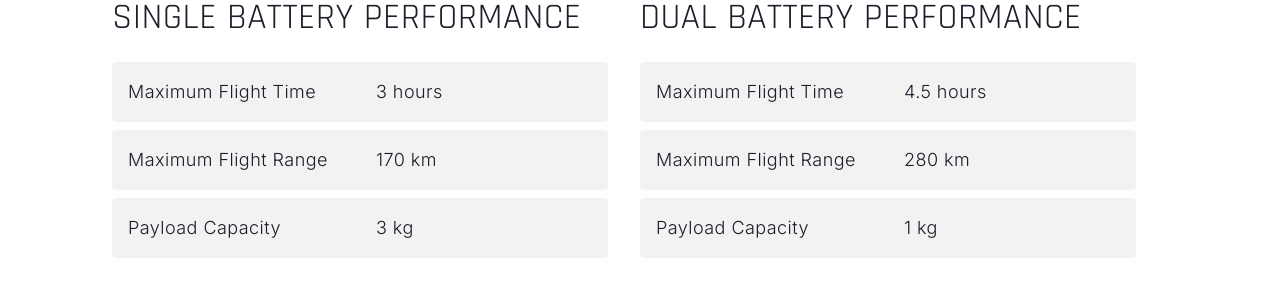
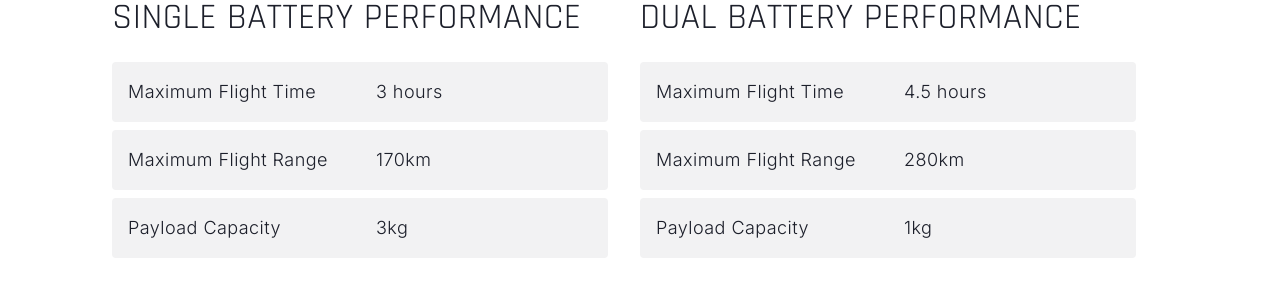
Before and after one commit to KGFliight/fliight-technologies-ca, a React (Vite) app: page /platforms/deltaquad-evo in a window 1280 px wide. Shown: the part 7168-7460 px from the top of the page. Built offline with nearby package versions, Linux system fonts and the light colour scheme.

Commit message:
technical specs formatting

```diff
--- a/src/components/AraceGriffinProductTechnical.jsx
+++ b/src/components/AraceGriffinProductTechnical.jsx
@@ -36,7 +36,7 @@ function AraceGriffinProductTechnical() {
               </div>
               <div className="bg-ft-white p-4 my-2 flex text-lg normal-case rounded font-light font-['Inter'] items-center">
                 <div className="flex-1">Airframe Weight</div>
-                <div className="flex-1 ml-8">6.5 kg</div>
+                <div className="flex-1 ml-8">6.5kg</div>
               </div>
             </div>
           </div>
@@ -51,11 +51,11 @@ function AraceGriffinProductTechnical() {
               </div>
               <div className="bg-ft-white p-4 my-2 flex text-lg normal-case rounded font-light font-['Inter'] items-center">
                 <div className="flex-1">Maximum Flight Range</div>
-                <div className="flex-1 ml-8">150 km</div>
+                <div className="flex-1 ml-8">150km</div>
               </div>
               <div className="bg-ft-white p-4 my-2 flex text-lg normal-case rounded font-light font-['Inter'] items-center">
                 <div className="flex-1">Payload capacity</div>
-                <div className="flex-1 ml-8">*do you want this row empty or gone*</div>
+                <div className="flex-1 ml-8">2kg</div>
               </div>
             </div>
           </div>
--- a/src/components/DeltaQuadXxxTechnical.jsx
+++ b/src/components/DeltaQuadXxxTechnical.jsx
@@ -51,11 +51,11 @@ function DeltaQuadXxxTechnical() {
               </div>
               <div className="bg-ft-white p-4 my-2 flex text-lg normal-case rounded font-light font-['Inter'] items-center">
                 <div className="flex-1">Maximum Flight Range</div>
-                <div className="flex-1 ml-8">170 km</div>
+                <div className="flex-1 ml-8">170km</div>
               </div>
               <div className="bg-ft-white p-4 my-2 flex text-lg normal-case rounded font-light font-['Inter'] items-center">
                 <div className="flex-1">Payload Capacity</div>
-                <div className="flex-1 ml-8">3 kg</div>
+                <div className="flex-1 ml-8">3kg</div>
               </div>
             </div>
           </div>
@@ -68,11 +68,11 @@ function DeltaQuadXxxTechnical() {
               </div>
               <div className="bg-ft-white p-4 my-2 flex text-lg normal-case rounded font-light font-['Inter'] items-center">
                 <div className="flex-1">Maximum Flight Range</div>
-                <div className="flex-1 ml-8">280 km</div>
+                <div className="flex-1 ml-8">280km</div>
               </div>
               <div className="bg-ft-white p-4 my-2 flex text-lg normal-case rounded font-light font-['Inter'] items-center">
                 <div className="flex-1">Payload Capacity</div>
-                <div className="flex-1 ml-8">1 kg</div>
+                <div className="flex-1 ml-8">1kg</div>
               </div>
             </div>
           </div>
```
